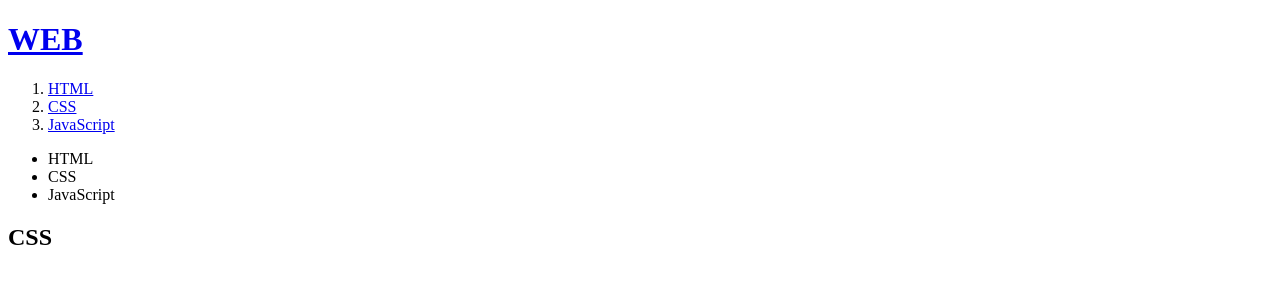
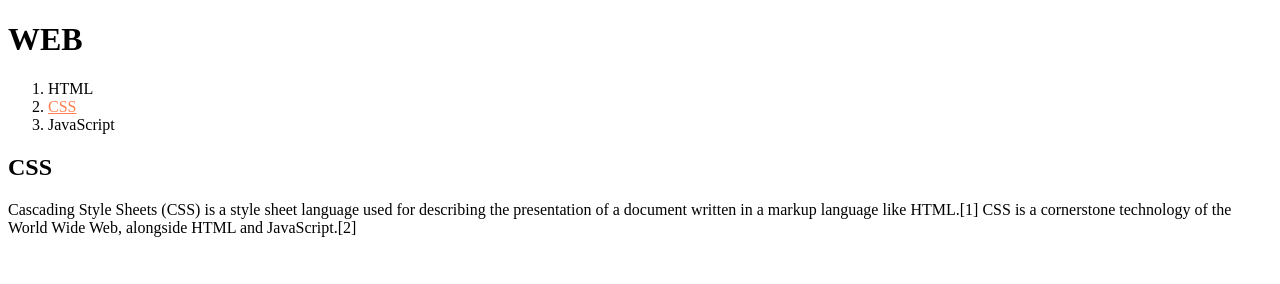
Before and after one commit to estai21/web1, a plain HTML site: page 2.html in a window 1280 px wide. Drawn offline with Linux system fonts and the light colour scheme.

Commit message:
first-1 version
fix address

```diff
--- a/2.html
+++ b/2.html
@@ -1,25 +1,38 @@
 <!DOCTYPE html>
 <html>
 <head>
-    <title>WEB1 - CSS</title>
+    <title>WEB - CSS</title>
     <meta charset="utf-8">
+    <style>
+        a {
+            color:black;
+            text-decoration: none;
+        }
+    </style>
 </head>
 
 <body>
     <h1><a href='index.html'>WEB</a></h1>
     <ol>
         <li><a href='1.html'>HTML</a></li>
-        <li><a href='2.html'>CSS</a></li>
+        <li><a href='2.html' style="color:coral; text-decoration:underline">CSS</a></li>
         <li><a href='3.html'>JavaScript</a></li>
     </ol>
-
-    <ul>
-        <li>HTML</li>
-        <li>CSS</li>
-        <li>JavaScript</li>
-    </ul>
-
+<!--
+    <h1><a href='index.html'><font color='red'>WEB</font></a></h1>
+    <ol>
+        <li><a href='1.html'><font color='red'>HTML</font></a></li>
+        <li><a href='2.html'><font color='red'>CSS</font></a></li>
+        <li><a href='3.html'><font color='red'>JavaScript</font></a></li>
+    </ol>
+-->
     <h2>CSS</h2>
-
+    <P>
+        Cascading Style Sheets (CSS) is a style sheet language used for
+        describing the presentation of a document written in a markup
+        language like HTML.[1]
+        CSS is a cornerstone technology of the World Wide Web,
+        alongside HTML and JavaScript.[2]
+    </P>
 </body>
 </html>
```
Also changed, not shown: 1.html (+2 -2 lines), index.html (+1 -1 lines).
